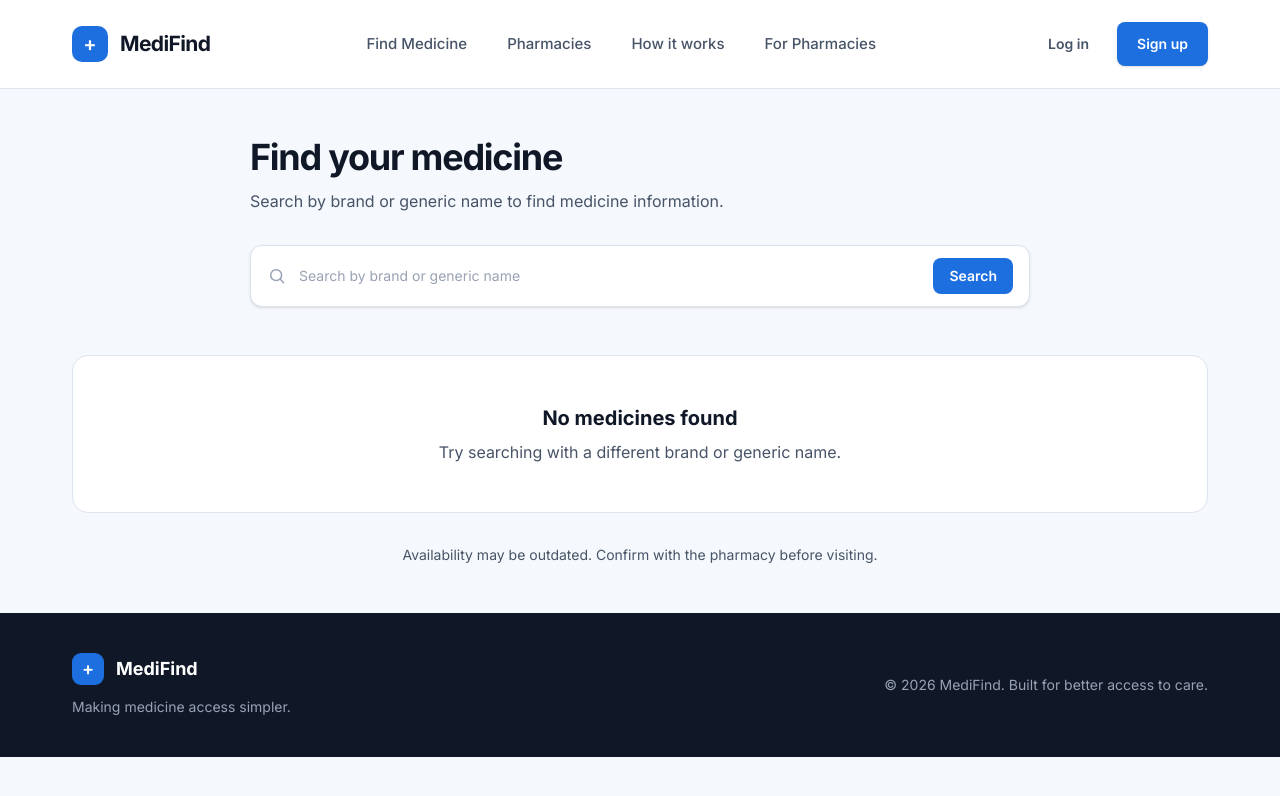
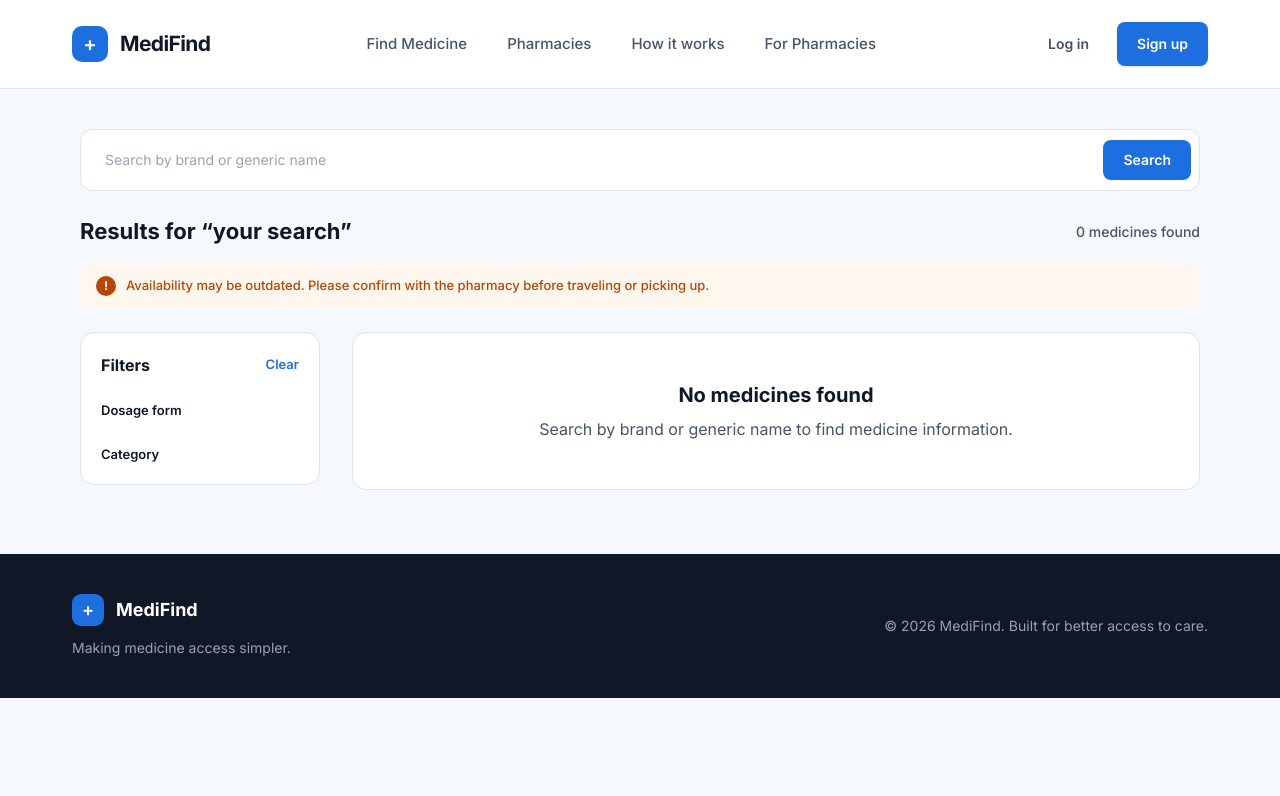
Before and after one commit to fahimcodex/medifind, a Next.js app: page /search in a window 1280 px wide. Shown: the top 796 px of the page. Built offline with nearby package versions, Linux system fonts and the light colour scheme.

Commit message:
Enhance medicine search results and filters
Adds dosage form and category filters, pharmacy availability summaries, and reusable medicine result cards. Updates the search layout and bar with clearer result messaging and availability guidance.

```diff
--- a/app/search/page.tsx
+++ b/app/search/page.tsx
@@ -1,8 +1,10 @@
 import { Footer } from "@/components/landing/Footer";
 import { Navbar } from "@/components/landing/Navbar";
+import { FilterSidebar } from "@/components/search/FilterSidebar";
+import { MedicineCard } from "@/components/search/MedicineCard";
 import { SearchBar } from "@/components/search/SearchBar";
+import { getStockStatus, type StockBatch } from "@/lib/stock";
 import { createClient } from "@/lib/supabase/server";
-import Link from "next/link";
 
 type Medicine = {
   id: string;
@@ -17,75 +19,124 @@ type SearchPageProps = {
   searchParams: Promise<{ [key: string]: string | string[] | undefined }>;
 };
 
+type InventoryRow = StockBatch & {
+  medicine_id: string;
+  pharmacy_id: string;
+  pharmacies: { id: string; status: string } | { id: string; status: string }[] | null;
+};
+
+function getParam(params: SearchPageProps["searchParams"] extends Promise<infer T> ? T : never, key: string) {
+  const value = params[key];
+  return (Array.isArray(value) ? value[0] : value)?.trim() ?? "";
+}
+
 export default async function SearchPage({ searchParams }: SearchPageProps) {
   const params = await searchParams;
-  const queryParam = params.q;
-  const query = (Array.isArray(queryParam) ? queryParam[0] : queryParam)?.trim() ?? "";
+  const query = getParam(params, "q");
+  const selectedForm = getParam(params, "form");
+  const selectedCategory = getParam(params, "category");
   let medicines: Medicine[] = [];
+  let formOptions: { label: string; count: number }[] = [];
+  let categoryOptions: { label: string; count: number }[] = [];
+  const availability = new Map<string, { pharmacyCount: number; stockCount: number }>();
 
   if (query) {
     const supabase = await createClient();
-    const { data, error } = await supabase
+    let medicineQuery = supabase
       .from("medicines")
       .select("id, brand_name, generic_name, strength, form, category")
       .or(`brand_name.ilike.%${query}%,generic_name.ilike.%${query}%`)
       .order("brand_name");
 
-    if (error) {
-      throw new Error("Unable to search medicines.", { cause: error });
+    if (selectedForm) medicineQuery = medicineQuery.eq("form", selectedForm);
+    if (selectedCategory) medicineQuery = medicineQuery.eq("category", selectedCategory);
+
+    const { data, error } = await medicineQuery;
+    if (error) throw new Error("Unable to search medicines.", { cause: error });
+    medicines = (data ?? []) as Medicine[];
+
+    const { data: filterData, error: filterError } = await supabase
+      .from("medicines")
+      .select("form, category")
+      .or(`brand_name.ilike.%${query}%,generic_name.ilike.%${query}%`);
+    if (filterError) throw new Error("Unable to load search filters.", { cause: filterError });
+
+    const formCounts = new Map<string, number>();
+    const categoryCounts = new Map<string, number>();
+    for (const medicine of filterData ?? []) {
+      if (medicine.form) formCounts.set(medicine.form, (formCounts.get(medicine.form) ?? 0) + 1);
+      if (medicine.category) categoryCounts.set(medicine.category, (categoryCounts.get(medicine.category) ?? 0) + 1);
+    }
+    formOptions = Array.from(formCounts, ([label, count]) => ({ label, count }));
+    categoryOptions = Array.from(categoryCounts, ([label, count]) => ({ label, count }));
+
+    if (medicines.length > 0) {
+      const { data: inventoryData, error: inventoryError } = await supabase
+        .from("inventory")
+        .select("medicine_id, pharmacy_id, quantity, low_stock_threshold, expiry_date, pharmacies!inner(id, status)")
+        .in("medicine_id", medicines.map((medicine) => medicine.id))
+        .eq("pharmacies.status", "approved");
+      if (inventoryError) throw new Error("Unable to load pharmacy availability.", { cause: inventoryError });
+
+      const grouped = new Map<string, Map<string, StockBatch[]>>();
+      for (const row of (inventoryData ?? []) as InventoryRow[]) {
+        const pharmacy = Array.isArray(row.pharmacies) ? row.pharmacies[0] : row.pharmacies;
+        if (!pharmacy) throw new Error("Inventory record is missing its pharmacy.");
+        const pharmacies = grouped.get(row.medicine_id) ?? new Map<string, StockBatch[]>();
+        pharmacies.set(row.pharmacy_id, [...(pharmacies.get(row.pharmacy_id) ?? []), row]);
+        grouped.set(row.medicine_id, pharmacies);
       }
 
-    medicines = (data ?? []) as Medicine[];
+      for (const medicine of medicines) {
+        const pharmacies = grouped.get(medicine.id) ?? new Map<string, StockBatch[]>();
+        const statuses = Array.from(pharmacies.values(), (batches) => getStockStatus(batches));
+        availability.set(medicine.id, {
+          pharmacyCount: statuses.length,
+          stockCount: statuses.filter((status) => status !== "out_of_stock").length,
+        });
+      }
+    }
   }
 
   return (
     <div className="min-h-screen bg-surface font-sans text-ink-900">
       <Navbar />
-      <main className="mx-auto w-full max-w-[1200px] px-6 py-12 lg:px-8">
-        <div className="mx-auto max-w-[780px]">
-          <h1 className="text-3xl font-bold tracking-[-0.035em] sm:text-4xl">Find your medicine</h1>
-          <p className="mt-3 text-ink-600">Search by brand or generic name to find medicine information.</p>
-          <div className="mt-8">
+      <main className="mx-auto w-full max-w-[1360px] px-6 pb-16 pt-10 lg:px-20">
         <SearchBar initialQuery={query} />
+        <div className="mt-6 flex items-center justify-between gap-4">
+          <h1 className="text-[22px] font-bold">Results for “{query || "your search"}”</h1>
+          <p className="text-sm font-medium text-ink-600">{medicines.length} medicines found</p>
         </div>
+        <div className="mt-4 flex items-center gap-2.5 rounded-[10px] bg-warning-50 px-4 py-3 text-[13px] font-medium text-warning-600">
+          <span className="flex size-5 shrink-0 items-center justify-center rounded-full bg-warning-600 text-xs font-bold text-background">!</span>
+          <span>Availability may be outdated. Please confirm with the pharmacy before traveling or picking up.</span>
         </div>
-
-        <section className="mt-12" aria-live="polite">
-          {medicines.length > 0 ? (
-            <div className="grid gap-5 md:grid-cols-2 lg:grid-cols-3">
-              {medicines.map((medicine) => (
-                <Link
+        <div className="mt-6 flex flex-col items-start gap-8 lg:flex-row">
+          <FilterSidebar query={query} formOptions={formOptions} categoryOptions={categoryOptions} selectedForm={selectedForm} selectedCategory={selectedCategory} />
+          <section className="flex min-w-0 flex-1 flex-col gap-4" aria-live="polite">
+            {medicines.length > 0 ? medicines.map((medicine) => {
+              const summary = availability.get(medicine.id) ?? { pharmacyCount: 0, stockCount: 0 };
+              return (
+                <MedicineCard
                   key={medicine.id}
-                  href={`/medicines/${medicine.id}`}
-                  className="rounded-2xl border border-line bg-white p-6 transition-shadow hover:shadow-md"
-                >
-                  <p className="text-sm font-semibold text-primary-600">{medicine.category ?? "Medicine"}</p>
-                  <h2 className="mt-3 text-xl font-bold">{medicine.brand_name}</h2>
-                  <p className="mt-1 text-ink-600">{medicine.generic_name}</p>
-                  <dl className="mt-5 grid grid-cols-2 gap-4 border-t border-line pt-4 text-sm">
-                    <div>
-                      <dt className="text-ink-400">Strength</dt>
-                      <dd className="mt-1 font-medium text-ink-900">{medicine.strength ?? "—"}</dd>
-                    </div>
-                    <div>
-                      <dt className="text-ink-400">Form</dt>
-                      <dd className="mt-1 font-medium text-ink-900">{medicine.form ?? "—"}</dd>
-                    </div>
-                  </dl>
-                </Link>
-              ))}
-            </div>
-          ) : (
-            <div className="rounded-2xl border border-line bg-white px-6 py-12 text-center">
+                  id={medicine.id}
+                  brandName={medicine.brand_name}
+                  genericName={medicine.generic_name}
+                  strength={medicine.strength}
+                  form={medicine.form}
+                  category={medicine.category}
+                  {...summary}
+                />
+              );
+            }) : (
+              <div className="rounded-[14px] border border-line bg-background px-6 py-12 text-center">
                 <h2 className="text-xl font-bold">No medicines found</h2>
-              <p className="mt-2 text-ink-600">Try searching with a different brand or generic name.</p>
+                <p className="mt-2 text-ink-600">{query ? "Try searching with a different name or filter." : "Search by brand or generic name to find medicine information."}</p>
               </div>
             )}
+            {medicines.length > 0 ? <p className="text-[13px] text-ink-400">Can&apos;t find your medicine? Try the generic name or check the spelling.</p> : null}
           </section>
-
-        <p className="mt-8 text-center text-sm text-ink-600">
-          Availability may be outdated. Confirm with the pharmacy before visiting.
-        </p>
+        </div>
       </main>
       <Footer />
     </div>
--- /dev/null
+++ b/components/search/FilterSidebar.tsx
@@ -0,0 +1,101 @@
+import Link from "next/link";
+
+type FilterOption = {
+  label: string;
+  count: number;
+};
+
+type FilterSidebarProps = {
+  query: string;
+  formOptions: FilterOption[];
+  categoryOptions: FilterOption[];
+  selectedForm?: string;
+  selectedCategory?: string;
+};
+
+function FilterGroup({
+  label,
+  options,
+  query,
+  selected,
+  filterKey,
+  selectedCategory,
+  selectedForm,
+}: {
+  label: string;
+  options: FilterOption[];
+  query: string;
+  selected?: string;
+  filterKey: "form" | "category";
+  selectedCategory?: string;
+  selectedForm?: string;
+}) {
+  return (
+    <fieldset className="flex flex-col gap-3">
+      <legend className="text-[13px] font-semibold text-ink-900">{label}</legend>
+      {options.map((option) => {
+        const params = new URLSearchParams({ q: query });
+        if (filterKey === "form" && selectedCategory) params.set("category", selectedCategory);
+        if (filterKey === "category" && selectedForm) params.set("form", selectedForm);
+        if (selected !== option.label) params.set(filterKey, option.label);
+
+        return (
+          <Link
+            key={option.label}
+            href={`/search?${params.toString()}`}
+            className="flex items-center justify-between gap-3 text-[13px] text-ink-600"
+          >
+            <span className="flex min-w-0 items-center gap-2">
+              <span className={`flex size-4 items-center justify-center rounded border text-[10px] font-bold ${selected === option.label ? "border-primary-600 bg-primary-600 text-background" : "border-line bg-background"}`}>
+                {selected === option.label ? "✓" : null}
+              </span>
+              <span className="truncate">{option.label}</span>
+            </span>
+            <span className="text-xs text-ink-400">{option.count}</span>
+          </Link>
+        );
+      })}
+    </fieldset>
+  );
+}
+
+export function FilterSidebar({
+  query,
+  formOptions,
+  categoryOptions,
+  selectedForm,
+  selectedCategory,
+}: FilterSidebarProps) {
+  const clearParams = new URLSearchParams({ q: query });
+
+  return (
+    <aside className="w-full shrink-0 rounded-[14px] border border-line bg-background p-5 lg:w-[240px]" aria-label="Search filters">
+      <div className="flex items-center justify-between">
+        <h2 className="text-base font-bold text-ink-900">Filters</h2>
+        <Link href={`/search?${clearParams.toString()}`} className="text-[13px] font-semibold text-primary-600 hover:text-primary-700">
+          Clear
+        </Link>
+      </div>
+      <div className="mt-6 flex flex-col gap-6">
+        <FilterGroup
+          label="Dosage form"
+          options={formOptions}
+          query={query}
+          selected={selectedForm}
+          selectedCategory={selectedCategory}
+          selectedForm={selectedForm}
+          filterKey="form"
+        />
+        <FilterGroup
+          label="Category"
+          options={categoryOptions}
+          query={query}
+          selected={selectedCategory}
+          selectedCategory={selectedCategory}
+          selectedForm={selectedForm}
+          filterKey="category"
+        />
+      </div>
+    </aside>
+  );
+}
--- /dev/null
+++ b/components/search/MedicineCard.tsx
@@ -0,0 +1,49 @@
+import Link from "next/link";
+
+type MedicineCardProps = {
+  id: string;
+  brandName: string;
+  genericName: string;
+  strength: string | null;
+  form: string | null;
+  category: string | null;
+  pharmacyCount: number;
+  stockCount: number;
+};
+
+export function MedicineCard({
+  id,
+  brandName,
+  genericName,
+  strength,
+  form,
+  category,
+  pharmacyCount,
+  stockCount,
+}: MedicineCardProps) {
+  return (
+    <article className="rounded-[14px] border border-line bg-background p-6 transition-shadow hover:shadow-md">
+      <div className="flex flex-col gap-4 sm:flex-row sm:items-center sm:justify-between">
+        <div className="flex min-w-0 flex-col gap-2">
+          <div className="flex items-center gap-2.5">
+            <h2 className="truncate text-[22px] font-bold text-ink-900">{brandName}</h2>
+            {strength ? <span className="text-sm font-medium text-ink-400">{strength}</span> : null}
+          </div>
+          <p className="text-sm text-ink-600">Generic: {genericName}</p>
+          <div className="flex flex-wrap gap-2">
+            {form ? <span className="rounded-full bg-primary-50 px-2.5 py-1 text-xs font-medium text-primary-600">{form}</span> : null}
+            {category ? <span className="rounded-full bg-surface px-2.5 py-1 text-xs font-medium text-ink-600">{category}</span> : null}
+          </div>
+        </div>
+        <div className="flex shrink-0 flex-col items-start gap-2.5 sm:items-end">
+          <p className="text-[13px] font-medium text-ink-600">
+            {pharmacyCount} pharmacies · {stockCount} with stock
+          </p>
+          <Link href={`/medicines/${id}`} className="rounded-lg bg-primary-600 px-5 py-2.5 text-sm font-semibold text-background transition-colors hover:bg-primary-700">
+            View availability →
+          </Link>
+        </div>
+      </div>
+    </article>
+  );
+}
--- a/components/search/SearchBar.tsx
+++ b/components/search/SearchBar.tsx
@@ -2,15 +2,6 @@
 
 import { useRouter } from "next/navigation";
 import { useState, type FormEvent } from "react";
-
-function SearchIcon() {
-  return (
-    <svg aria-hidden="true" className="size-5" fill="none" viewBox="0 0 24 24">
-      <circle cx="11" cy="11" r="6.5" stroke="currentColor" strokeWidth="1.8" />
-      <path d="m16 16 4 4" stroke="currentColor" strokeLinecap="round" strokeWidth="1.8" />
-    </svg>
-  );
-}
 
 type SearchBarProps = {
   initialQuery?: string;
@@ -35,10 +26,10 @@ export function SearchBar({ initialQuery = "" }: SearchBarProps) {
   return (
     <form
       onSubmit={handleSubmit}
-      className="flex w-full items-center gap-3 rounded-xl border border-line bg-white px-4 py-3 text-sm text-ink-400 shadow-sm focus-within:border-primary-600"
+      className="flex w-full items-center gap-2 rounded-xl border border-line bg-background p-2 text-sm text-ink-400 focus-within:border-primary-600"
       role="search"
     >
-      <SearchIcon />
+      <div className="flex min-w-0 flex-1 items-center px-4 py-3">
         <input
           aria-label="Search medicines"
           className="min-w-0 flex-1 bg-transparent text-ink-900 outline-none placeholder:text-ink-400"
@@ -47,9 +38,10 @@ export function SearchBar({ initialQuery = "" }: SearchBarProps) {
           placeholder="Search by brand or generic name"
           value={query}
         />
+      </div>
       <button
         type="submit"
-        className="rounded-lg bg-primary-600 px-4 py-2 font-semibold text-white transition-colors hover:bg-primary-700"
+        className="rounded-lg bg-primary-600 px-5 py-2.5 font-semibold text-background transition-colors hover:bg-primary-700"
       >
         Search
       </button>
```
Lines whose indentation alone changed are shown as unchanged.
